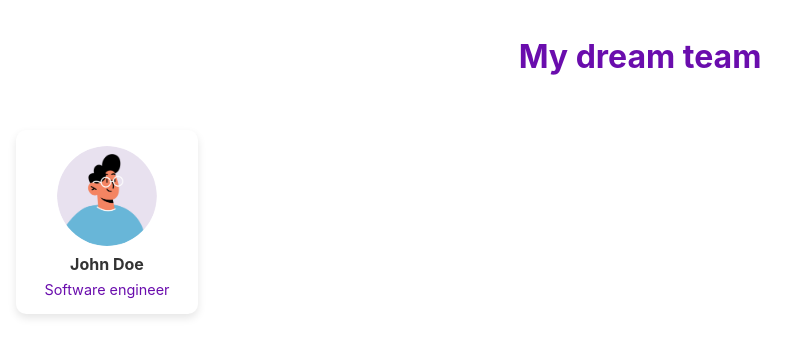
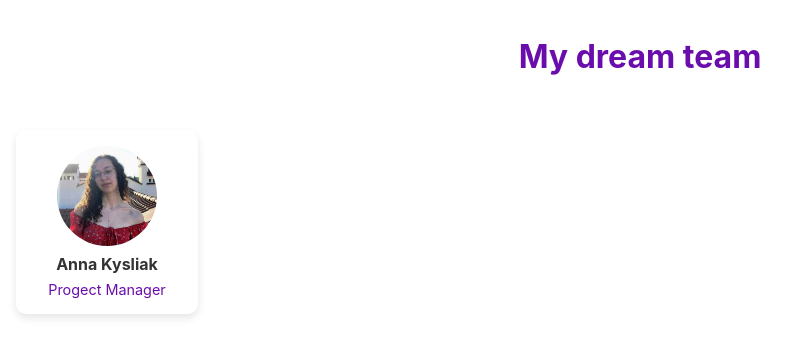
Before and after one commit to slava275/TeamWorkTeam6, a React (Create React App) app: page / in a window 1280 px wide. Shown: the top 356 px of the page, without its empty margins (0-805 px from the left). Built offline with nearby package versions, Linux system fonts and the light colour scheme.

Commit message:
Add Anna card

```diff
--- a/src/components/Body.js
+++ b/src/components/Body.js
@@ -4,10 +4,10 @@ const Body = () => {
   return (
     <main style={styles.body}>
       <div style={styles.card}>
-        <img src={"/avatar-default.png"} alt="John Doe" style={styles.photo} />
+              <img src={"Photos/AnnaKysliakPhoto.png"} alt="Anna Kysliak" style={styles.photo} />
         <div style={styles.textContainer}>
-          <h2 style={styles.name}>John Doe</h2>
-          <p style={styles.position}>Software engineer</p>
+          <h2 style={styles.name}>Anna Kysliak</h2>
+          <p style={styles.position}>Progect Manager</p>
         </div>
       </div>
     </main>
```
Also changed, not shown: public/Photos/AnnaKysliakPhoto.png (added), 1 other file (tests, documents, lock files or other folders).
